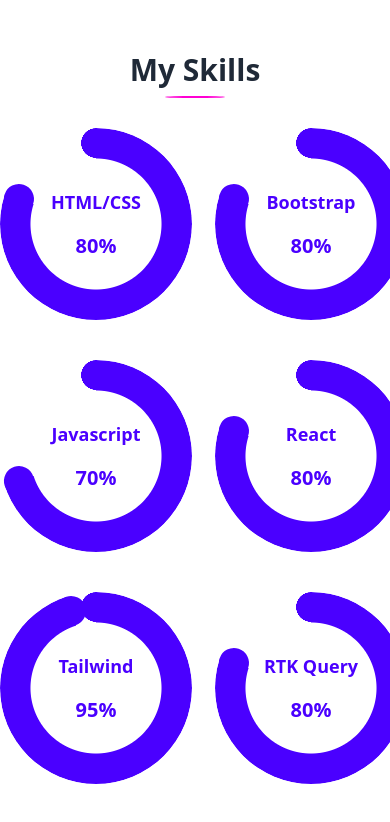
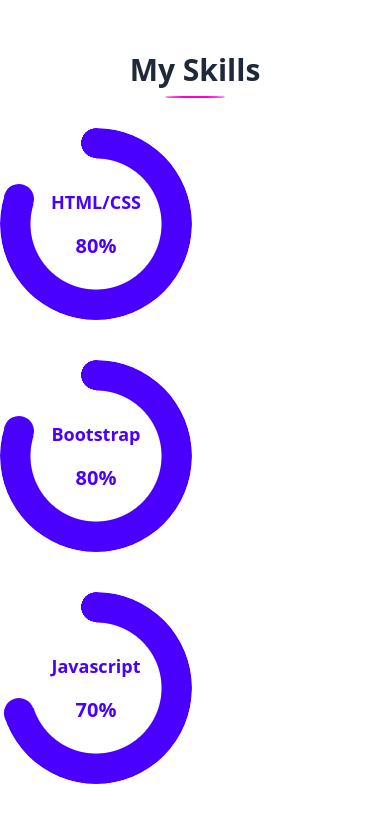
Before and after one commit to Reza-Rayan/personal-cv, a React (Vite) app: page / in a window 390 px wide. Shown: the part 980-1802 px from the top of the page. Built offline with nearby package versions, Linux system fonts and the light colour scheme.

Commit message:
Fix: skills mobile design

```diff
--- a/src/app/pages/Home/components/Skills.tsx
+++ b/src/app/pages/Home/components/Skills.tsx
@@ -9,7 +9,7 @@
   return (
     <section>
       <Title center>My Skills</Title>
-      <ul className="grid grid-cols-2 lg:grid-cols-5 mt-10 gap-10">
+      <ul className="grid grid-cols-1 lg:grid-cols-5 mt-10 gap-10">
         {skills.map((skill: Skill) => {
           // Define the style object
           const style: CSSProperties = {
```
